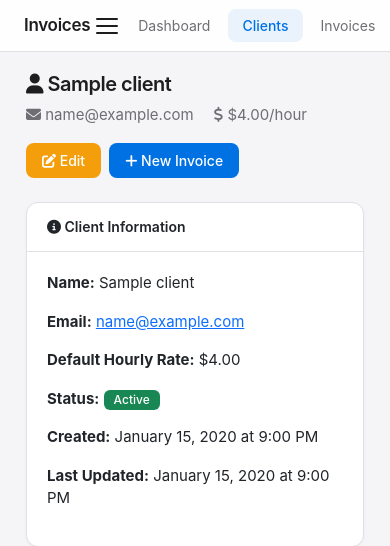
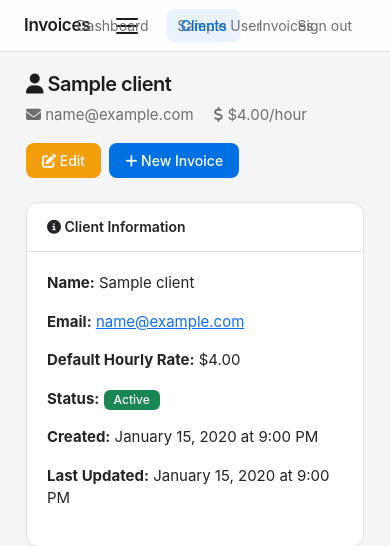
Before and after one commit to DanielMontesD/invoiceapp, a Django app: page /clients/1/ in a window 390 px wide; the page is wider, and only the part inside the window is pictured. Shown: the top 546 px of that part. Run offline with Django 4.2, Linux system fonts and the light colour scheme; a user stored in the database is signed in; tables that the repository leaves empty hold one stand-in row (values such as "Sample post").

Commit message:
Fix navbar: center nav links and hide mobile menu on desktop

```diff
--- a/templates/base.html
+++ b/templates/base.html
@@ -57,6 +57,9 @@
       display: flex;
       align-items: center;
       gap: 4px;
+      position: absolute;
+      left: 50%;
+      transform: translateX(-50%);
     }
 
     .app-nav .nav-link {
@@ -313,6 +316,8 @@
     .nav-hamburger.open span:nth-child(3) { transform: translateY(-7px) rotate(-45deg); }
 
     /* ── Mobile nav menu ── */
+    .nav-menu { display: none; }
+
     @media (max-width: 768px) {
       .nav-hamburger { display: flex; }
       .nav-links, .nav-right { display: none; }
```
Also changed, not shown: 1 other file.
